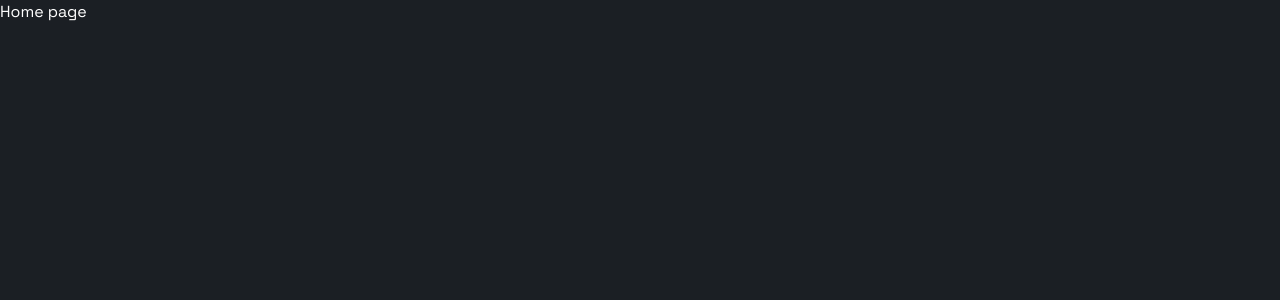
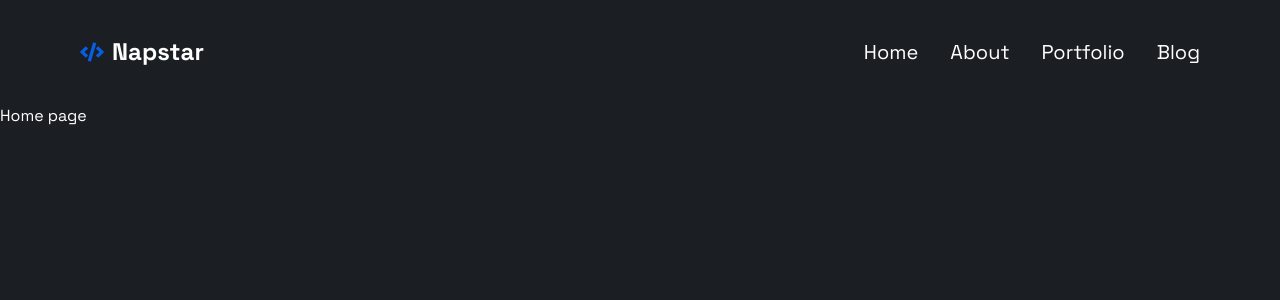
Before and after one commit to napstar-420/my-portfolio-v2, a Next.js app: page / in a window 1280 px wide. Shown: the top 300 px of the page. Built offline with nearby package versions, Linux system fonts and the light colour scheme.

Commit message:
feat: create header

```diff
--- a/app/layout.tsx
+++ b/app/layout.tsx
@@ -1,6 +1,7 @@
 import type { Metadata } from 'next';
 import { Space_Grotesk } from 'next/font/google';
 import './globals.css';
+import Header from './ui/header';
 
 const font = Space_Grotesk({ subsets: ['latin'], weight: ['400', '700'] });
 
@@ -16,7 +17,10 @@ export default function RootLayout({
 }>) {
   return (
     <html lang="en">
-      <body className={font.className}>{children}</body>
+      <body className={font.className}>
+        <Header />
+        {children}
+      </body>
     </html>
   );
 }
--- /dev/null
+++ b/app/ui/header.tsx
@@ -0,0 +1,32 @@
+import Link from 'next/link';
+import { FaCode } from 'react-icons/fa';
+
+const navLinks = [
+  { label: 'Home', href: '/' },
+  { label: 'About', href: '/about' },
+  { label: 'Portfolio', href: '/portfolio' },
+  { label: 'Blog', href: '/blog' },
+];
+
+export default function Header() {
+  return (
+    <header className="mx-14 flex items-center justify-between px-6 py-9">
+      <Link
+        href={'/'}
+        className="flex items-center gap-2 text-2xl font-bold transition-transform hover:scale-110"
+      >
+        <FaCode className="text-primary" />
+        Napstar
+      </Link>
+      <nav className="flex gap-8">
+        {navLinks.map(({ label, href }, index) => {
+          return (
+            <Link key={index} href={href} className="text-xl">
+              {label}
+            </Link>
+          );
+        })}
+      </nav>
+    </header>
+  );
+}
--- a/tailwind.config.ts
+++ b/tailwind.config.ts
@@ -1,17 +1,20 @@
-import type { Config } from "tailwindcss";
+import type { Config } from 'tailwindcss';
 
 const config: Config = {
   content: [
-    "./pages/**/*.{js,ts,jsx,tsx,mdx}",
-    "./components/**/*.{js,ts,jsx,tsx,mdx}",
-    "./app/**/*.{js,ts,jsx,tsx,mdx}",
+    './pages/**/*.{js,ts,jsx,tsx,mdx}',
+    './components/**/*.{js,ts,jsx,tsx,mdx}',
+    './app/**/*.{js,ts,jsx,tsx,mdx}',
   ],
   theme: {
     extend: {
+      colors: {
+        primary: '#075fe4',
+      },
       backgroundImage: {
-        "gradient-radial": "radial-gradient(var(--tw-gradient-stops))",
-        "gradient-conic":
-          "conic-gradient(from 180deg at 50% 50%, var(--tw-gradient-stops))",
+        'gradient-radial': 'radial-gradient(var(--tw-gradient-stops))',
+        'gradient-conic':
+          'conic-gradient(from 180deg at 50% 50%, var(--tw-gradient-stops))',
       },
     },
   },
```
Also changed, not shown: package.json (+7 -6 lines), public/my-pic.png (added), 1 other file (tests, documents, lock files or other folders).
